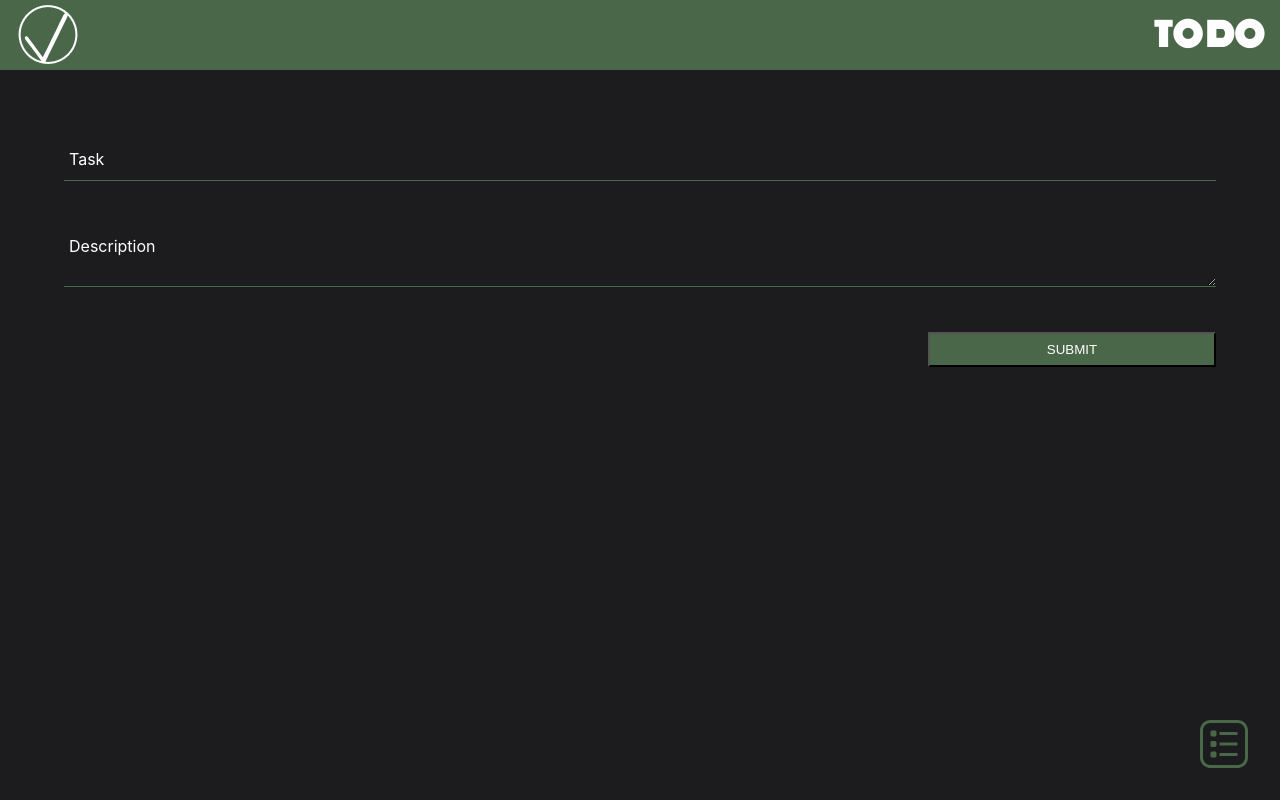
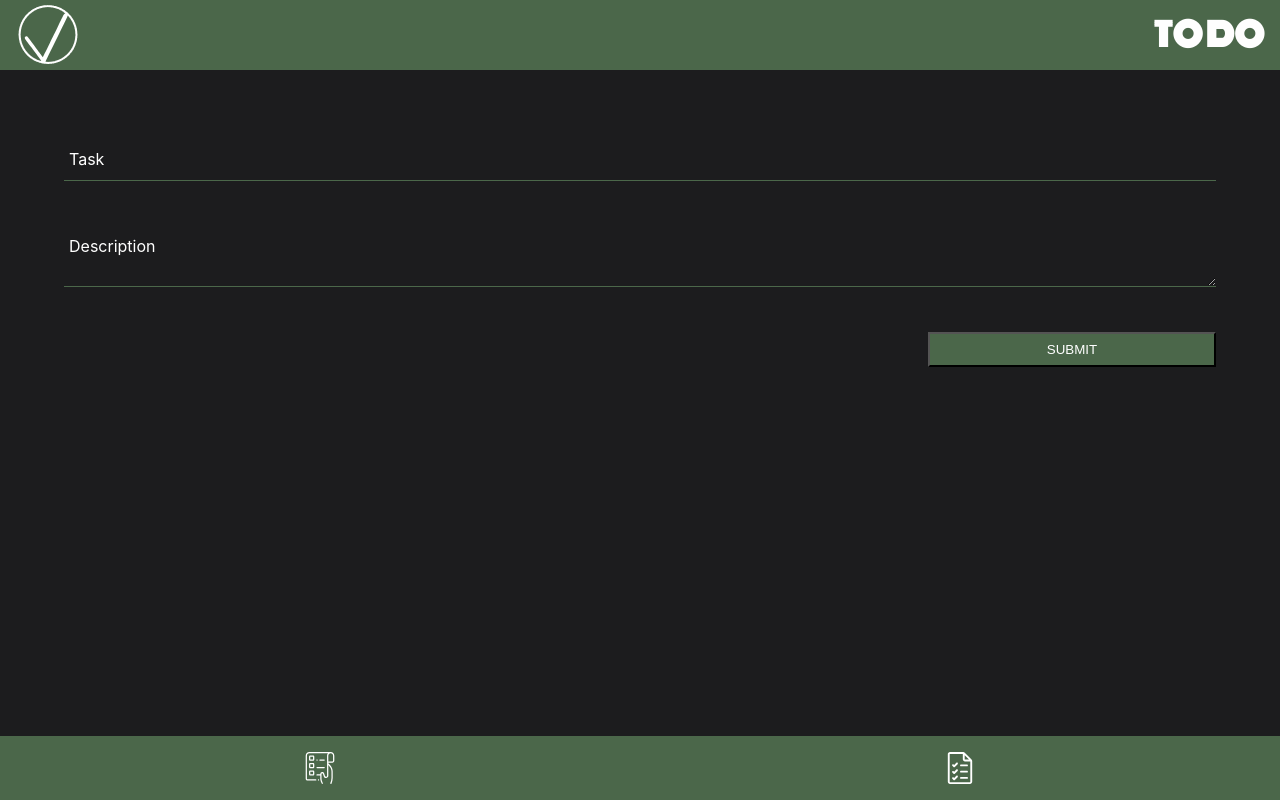
Before and after one commit to KristijanKelic/to-do-react, a React (Create React App) app in the folder to-do/: page /add-task in a window 1280 px wide. Built offline with nearby package versions, Linux system fonts and the light colour scheme.

Commit message:
adding bottom nav

```diff
--- a/to-do/src/App.js
+++ b/to-do/src/App.js
@@ -4,6 +4,7 @@ import { Switch, Route } from 'react-router-dom';
 import Header from './components/header/header.component';
 import Tasks from './components/tasks/tasks.component';
 import AddTask from './components/add-task/add-task.component';
+import BottomNav from './components/nav/nav.component';
 
 import './App.scss';
 
@@ -17,6 +18,7 @@ function App() {
           <Route path="/add-task" component={AddTask} />
         </Switch>
       </div>
+      <BottomNav />
     </>
   );
 }
--- a/to-do/src/components/add-task/add-task.component.jsx
+++ b/to-do/src/components/add-task/add-task.component.jsx
@@ -4,11 +4,9 @@ import generateUniqueId from 'generate-unique-id';
 
 import { addTask } from '../../redux/tasks/tasks.actions';
 
-import { ReactComponent as Tasks } from '../../assets/list.svg';
-
 import './add-task.styles.scss';
 
-const AddTask = ({ history, addTask }) => {
+const AddTask = ({ addTask, history }) => {
   const [taskData, setTaskData] = useState({
     taskName: '',
     description: ''
@@ -76,7 +74,6 @@ const AddTask = ({ history, addTask }) => {
           <button className="submit-button">Submit</button>
         </div>
       </form>
-      <Tasks className="back-to-tasks" onClick={() => history.push('/')} />
     </>
   );
 };
--- a/to-do/src/components/add-task/add-task.styles.scss
+++ b/to-do/src/components/add-task/add-task.styles.scss
@@ -2,15 +2,6 @@
   top: -14px;
   font-size: 12px;
   color: #4b674a;
-}
-
-.back-to-tasks {
-  cursor: pointer;
-  position: absolute;
-  bottom: 2rem;
-  right: 2rem;
-  width: 48px;
-  height: 48px;
 }
 
 .submit-button {
--- /dev/null
+++ b/to-do/src/components/nav/nav.component.jsx
@@ -0,0 +1,22 @@
+import React from 'react';
+import { NavLink } from 'react-router-dom';
+
+import { ReactComponent as ToDoTasks } from '../../assets/to-do-list.svg';
+import { ReactComponent as FinishedTasks } from '../../assets/list.svg';
+
+import './nav.styles.scss';
+
+const BottomNav = () => {
+  return (
+    <div className="bottom-nav">
+      <div className="nav-link">
+        <ToDoTasks className="icon"/>
+      </div>
+      <div className="nav-link">
+        <FinishedTasks className="icon"/>
+      </div>
+    </div>
+  );
+};
+
+export default BottomNav;
--- /dev/null
+++ b/to-do/src/components/nav/nav.styles.scss
@@ -0,0 +1,29 @@
+.bottom-nav {
+  position: absolute;
+  bottom: 0;
+  left: 0;
+  width: 100%;
+  display: flex;
+
+  .nav-link {
+    display: flex;
+    justify-content: center;
+    align-items: center;
+    flex-basis: 50%;
+    background-color: #4b674a;
+    padding: 1rem;
+
+    &.active {
+
+    }
+  }
+
+  .icon {
+    @media (min-width: 768px) {
+        width: 32px;
+        height: 32px;
+    }
+    width: 16px;
+    height: 16px;
+  }
+}
--- a/to-do/src/components/tasks/tasks.component.jsx
+++ b/to-do/src/components/tasks/tasks.component.jsx
@@ -9,12 +9,11 @@ import './tasks.styles.scss';
 
 const Tasks = ({ history, tasks }) => {
   const unfinishedTasks = tasks.filter(el => !el.done);
-  console.log(tasks);
   return (
     <div className="tasks-container">
       <div className="info-text">
         <span>
-          You have{' '}
+          You have
           <span className="number-of-tasks">{unfinishedTasks.length}</span>{' '}
           tasks left to do!
         </span>
--- a/to-do/src/components/tasks/tasks.styles.scss
+++ b/to-do/src/components/tasks/tasks.styles.scss
@@ -18,8 +18,13 @@
   .add-task {
     cursor: pointer;
     position: absolute;
-    bottom: 2rem;
-    right: 2rem;
+    @media (min-width: 768px) {
+      bottom: 6rem;
+  }
+    bottom: 4rem;
+    right: 0;
+    left: 0;
+    margin: 0 auto;
     width: 48px;
     height: 48px;
   }
```
Also changed, not shown: to-do/src/assets/list.svg, to-do/src/assets/to-do-list.svg (added), to-do/src/components/finished-tasks/finished-tasks.component.jsx (added), to-do/src/components/finished-tasks/finished-tasks.styles.scss (added).
